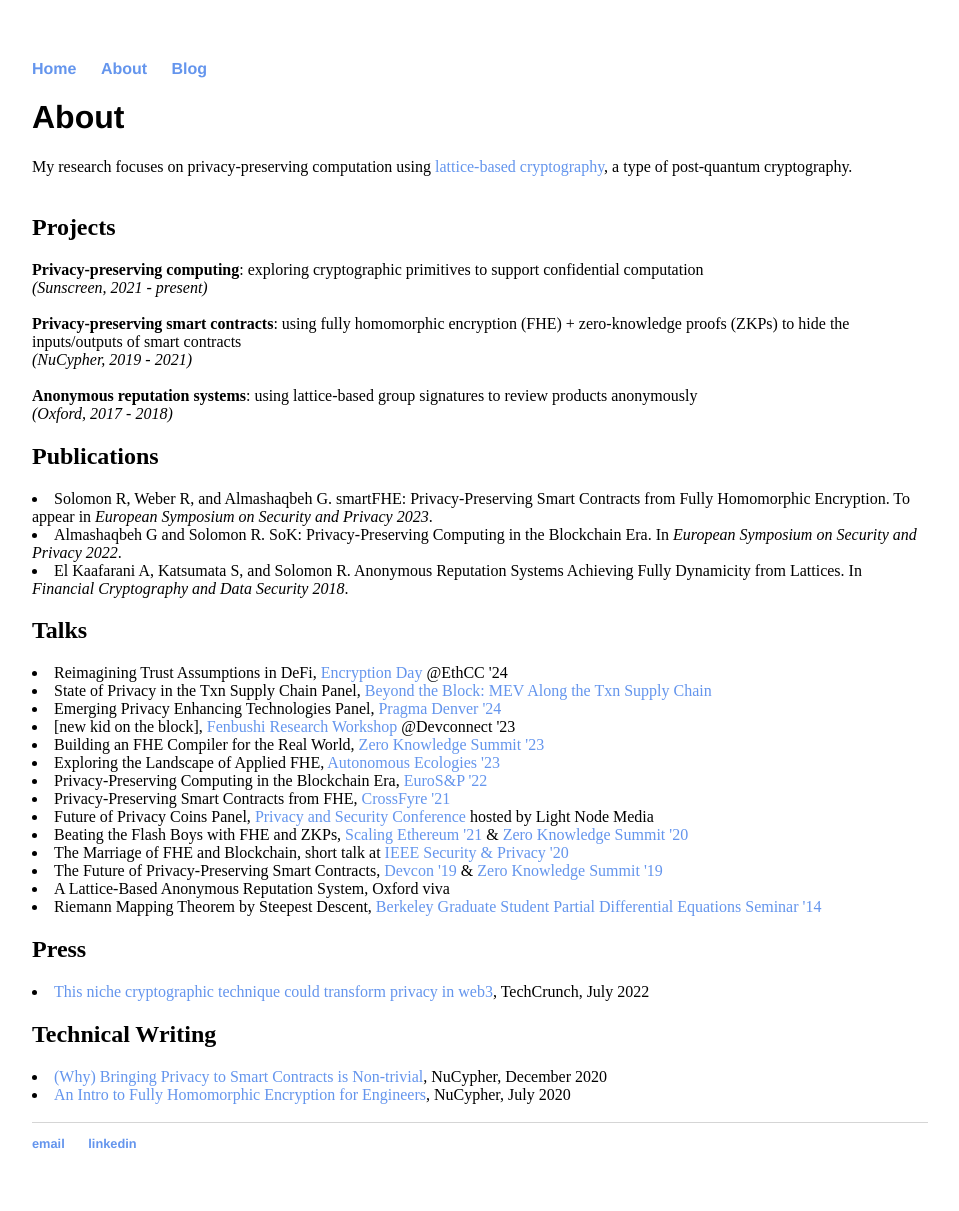
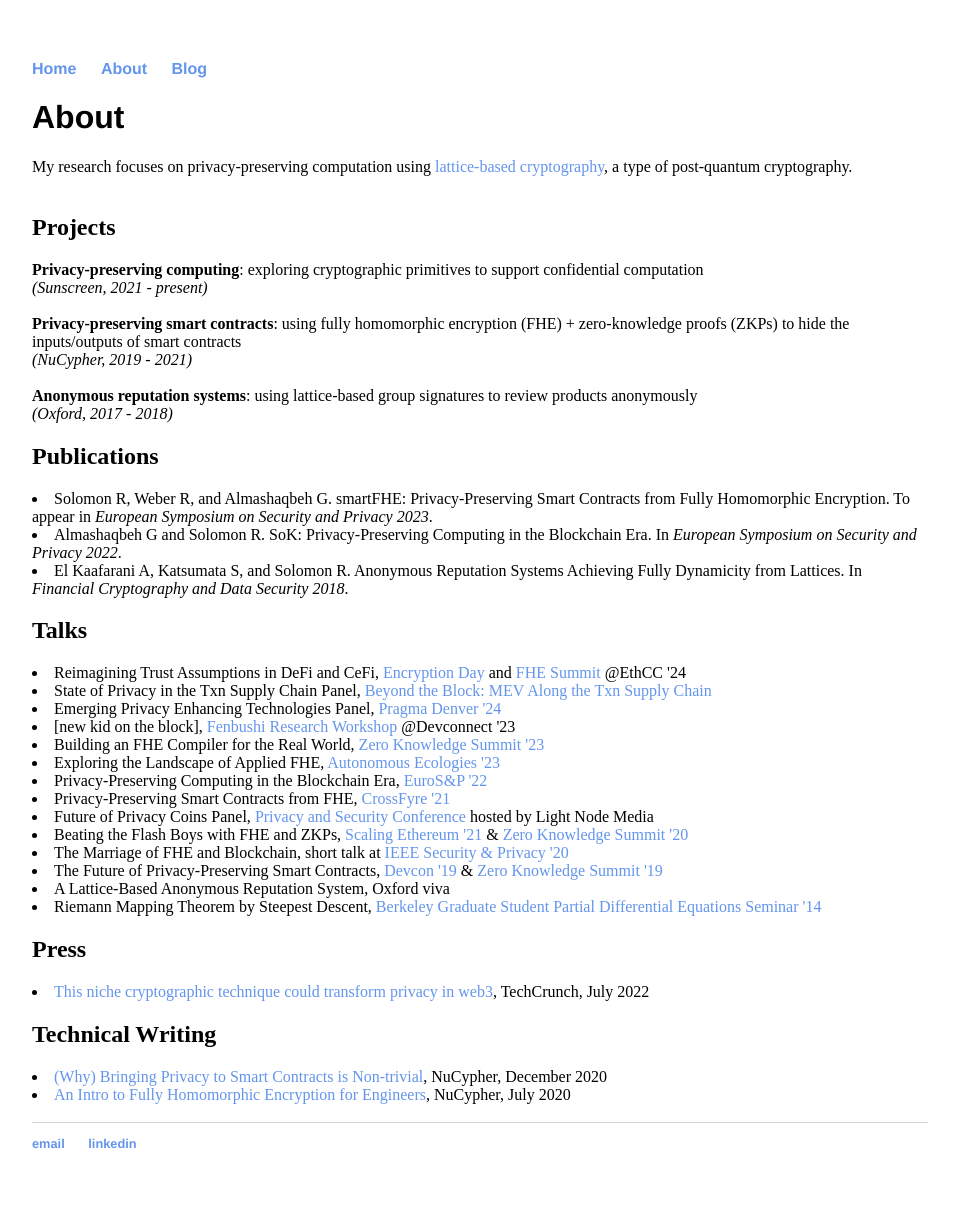
Before and after one commit to ravital/ravital.github.io, a Jekyll site: the page built from about/index.html, in a window 1280 px wide. Shown: the whole page, without its empty margins (160-1119 px from the left). Built offline with Jekyll 4.4.1, drawn with Linux system fonts in a browser that asks for light colours.

Commit message:
Update index.html

```diff
--- a/about/index.html
+++ b/about/index.html
@@ -22,7 +22,7 @@
 
 
 			<h2>Talks</h2>
-			<li>Reimagining Trust Assumptions in DeFi, <a href="https://v2.encryptionday.com/">Encryption Day</a> @EthCC '24</li>
+			<li>Reimagining Trust Assumptions in DeFi and CeFi, <a href="https://v2.encryptionday.com/">Encryption Day</a> and <a href="https://www.fhesummit.com/">FHE Summit</a> @EthCC '24</li>
 			<li>State of Privacy in the Txn Supply Chain Panel, <a href="https://lu.ma/MEV">Beyond the Block: MEV Along the Txn Supply Chain</a></li>
 			<li>Emerging Privacy Enhancing Technologies Panel, <a href="https://ethglobal.com/events/pragma-denver">Pragma Denver '24</a></li>
 			<li>[new kid on the block], <a href="https://lu.ma/fenbushiprivacy">Fenbushi Research Workshop</a> @Devconnect '23</li>
```
